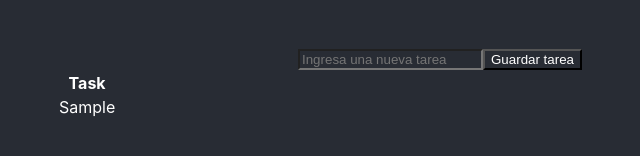
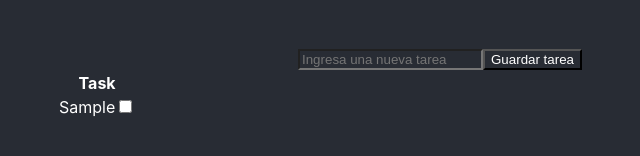
Before and after one commit to romariou76/apptask-localstorage, a React (Create React App) app: page / in a window 1280 px wide. Both pictures are taken after typing "Sample" into the empty fields and a click on the button "Guardar tarea". Shown: the part 208-364 px from the top of the page, without its empty margins (200-840 px from the left). Built offline with nearby package versions, Linux system fonts and the light colour scheme.

Commit message:
Creamos la funcionalidad de cambiar la tarea a realizada o no realizada

```diff
--- a/src/App.js
+++ b/src/App.js
@@ -1,6 +1,7 @@
 import { useState, useEffect } from "react";
 import "./App.css";
 import CreadorTareas from "./components/CreadorTareas";
+import TablaTarea from "./components/TablaTarea";
 
 function App() {
   const [tareaItems, setTareaItems] = useState([])
@@ -20,11 +21,22 @@ function App() {
     }
   }
 
+  // Creamos esta funcion para actualizar una tarea(true, false)
+  // Funcion usada por TablaTarea porque tiene la lista de tareas
+  const actualizarTarea = (tarea) =>
+  setTareaItems(
+    // por cada una de las tareas recibimos los datos y vamos a compararlo
+    // Si la var que esta recorriendo es igual en su propiedad name es igual a tarea.name, vamos a considerarlo como que lo ha encontrado
+    tareaItems.map((t) => (t.name === tarea.name ? { ...t, done: !t.done } : t))
+    // sI SON IGUALES, si tiene su prop en true lo cambia a false y al revez, si no son iguales o no lo encuentra solo lo conserva que seria la tarea
+    // Esto al final devuelve un nuevo arreglo, que sera el nuevo arreglo de tareas seteado por setTareaItems
+    );
+
 // Cuando cargue la app iniclamente ejecutara este hook, si no le colocamos nada en el array, se ejecutara apenas la app cargue
   useEffect(() => {
     // console.log('cargo')
     // leemos el localstorage y guardamso en la var data
-    let data = localStorage.getItem("tasks"); //Si existe datos vamos a convertirlo a su forma de javascript
+    let data = localStorage.getItem("tareas"); //Si existe datos vamos a convertirlo a su forma de javascript
     if (data) {
       setTareaItems(JSON.parse(data)); // Lo seteamos como el valor de la variabl que tiene todas las tareas
       // console.log(JSON.parse(data))
@@ -33,33 +45,14 @@ function App() {
 
   // El hook useEffect se ejecuta cada vez si un dato cambia
   useEffect(() => {
-    localStorage.setItem("tasks", JSON.stringify(tareaItems)) // Convertimos a string el array tareaItems
+    localStorage.setItem("tareas", JSON.stringify(tareaItems)) // Convertimos a string el array tareaItems
     // console.log('cambio')
   }, [ tareaItems ]) // Le pasamos el dato variable que va cambiando en este caso la lista(tareaItems), si cambia vuelve a ejecutar lo que esta dentro de la funcion
                     // Por lo tanto aqui seria el lugar correcto para guardarlo en el localStorage
   return (
     <div className="App">
       <CreadorTareas crearTarea={crearTarea}/>
-
-      <table>
-        <thead>
-          <tr>
-            <th>Task</th>
-          </tr>
-        </thead>
-        <tbody>
-          {
-            tareaItems.map(tarea => (// Por cada tarea que haya devuelva un tr con el nombre y cada tarea debe tener una clave unica en <tr>
-              <tr key={tarea.name}>
-                <td>
-                  {tarea.name}
-                </td>
-              </tr>
-            ))
-          }
-        </tbody>
-      </table>
-
+      <TablaTarea tareas={tareaItems} actualizarTarea={actualizarTarea}/>
     </div>
   );
 }
--- /dev/null
+++ b/src/components/FilaTarea.js
@@ -0,0 +1,20 @@
+// recibe el prop tarea para que la fila se muestre
+// Recibe el prop actualizarTarea para evaluarlo en App.js
+
+function FilaTarea({tarea, actualizarTarea}) {
+  return (
+    <tr key={tarea.name}>
+      <td>
+        {tarea.name}
+        <input
+          type="checkbox"
+          checked={tarea.done} //chekea si es false o true
+          onChange={() => actualizarTarea(tarea)} // Si da click cambia el valor de tarea.done(leer arreglo, buscarlo y actualizarlo)
+          // Ademas le pasamos a la funcion la tarea que estamos intentando cambiar el estado true o false
+        />
+      </td>
+    </tr>
+  );
+}
+
+export default FilaTarea;
--- /dev/null
+++ b/src/components/TablaTarea.js
@@ -0,0 +1,26 @@
+import FilaTarea from "./FilaTarea";
+
+// Recibimos como prop {tareas} de app.js las cuales seran el arreglo de tareas que luego mapearemos
+function TablaTarea({tareas, actualizarTarea}){
+    return(
+        <table>
+        <thead>
+          <tr>
+            <th>Task</th>
+          </tr>
+        </thead>
+        <tbody>
+          {
+            tareas.map(tarea => (// Por cada tarea que haya devuelva un tr con el nombre y cada tarea debe tener una clave unica en <tr>
+            <FilaTarea  // Vamos a separar tr en otro componente FilaTarea porque el td con el input necesita su propio stado o propiedades o clases
+            tarea={tarea} // Como necesita los datos pe pasamos la prop tarea con el valor de cada una de las tareas
+            key={tarea.name}// Cada una de esas filas necesitan una llave unica
+            actualizarTarea={actualizarTarea} /> // Pasamos la funcion como prop actualizarTarea porque tiene el checkbox
+            ))
+          }
+        </tbody>
+      </table>
+    )
+}
+
+export default TablaTarea;
```
